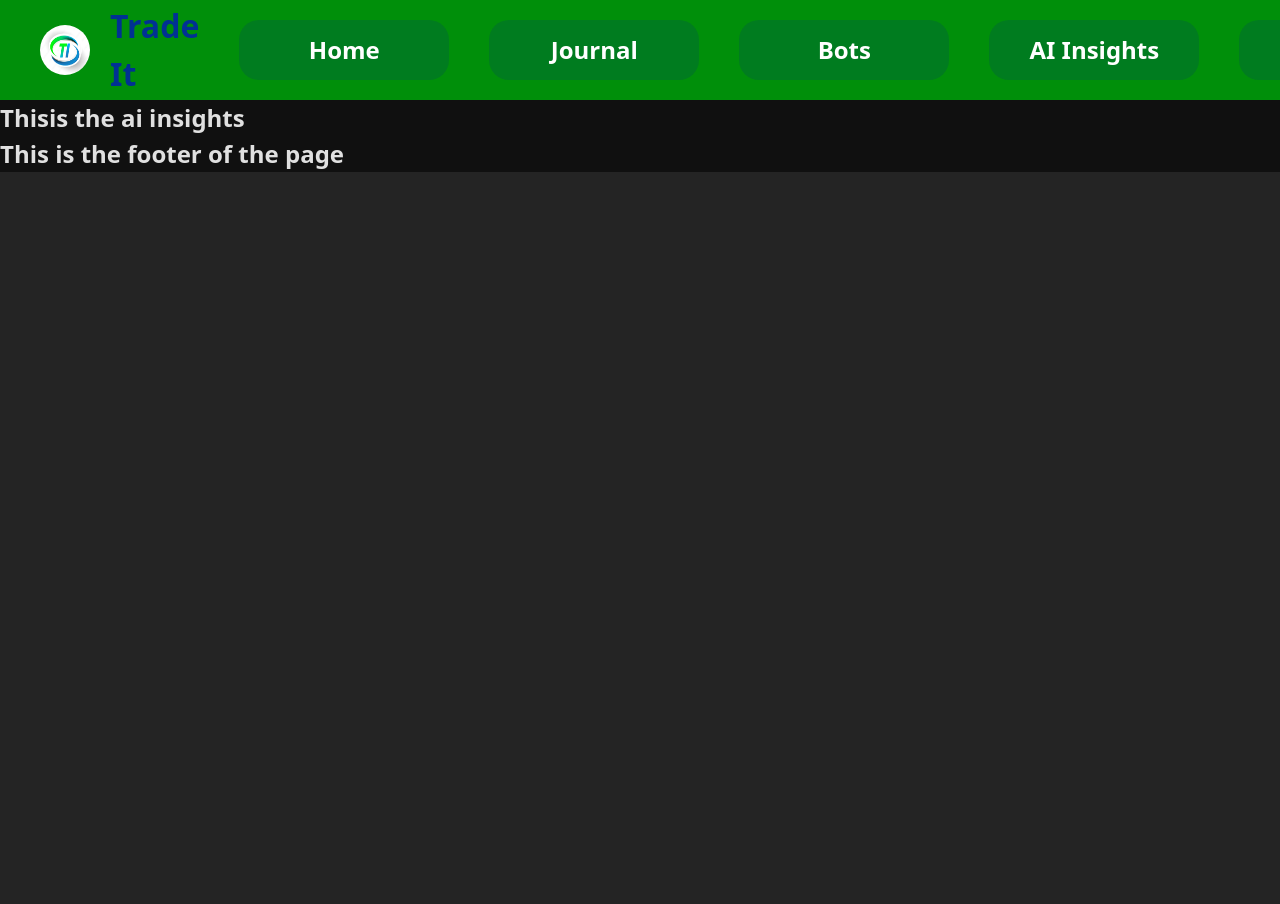
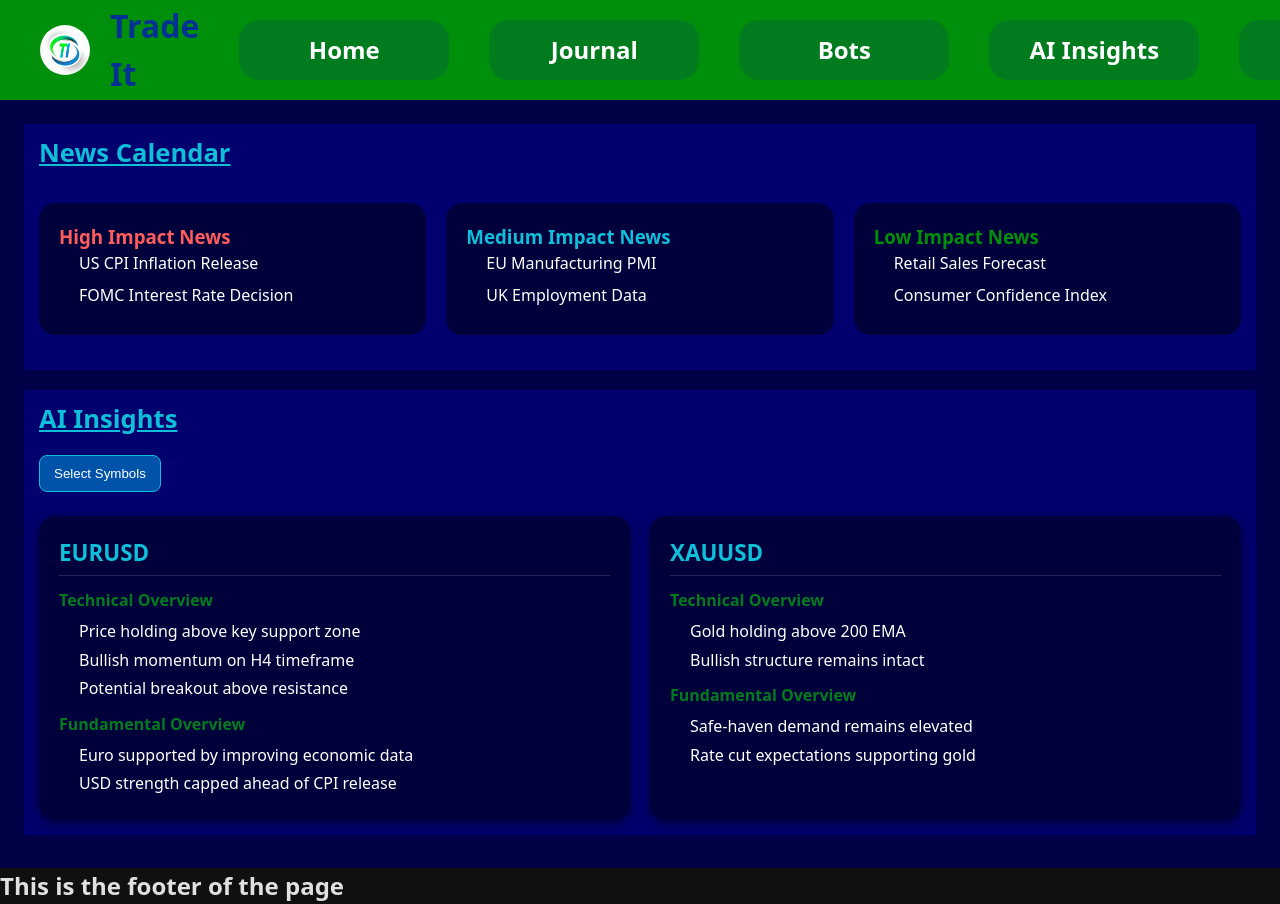
Before and after one commit to denis0f/trader, a React app in the folder frontend/: page /ai_insights in a window 1280 px wide. Shown: the top 904 px of the page. Before the commit the page ends 800 px from the top, so only its background shows below. Built offline with nearby package versions, Linux system fonts and the light colour scheme; the HTML template or start-up script is replaced by a standard one.

Commit message:
Add Ai_insights page and the css related to it

```diff
--- a/frontend/src/App.css
+++ b/frontend/src/App.css
@@ -471,3 +471,178 @@
 }
 
 /* End of Bots page styling */
+
+/* =========================
+   AI Insights Page
+========================= */
+
+.ai-container {
+  padding: 24px;
+  background-color: #000046;
+  min-height: 90vh;
+  display: flex;
+  flex-direction: column;
+  gap: 20px;
+}
+
+.ai-section {
+  background-color: #00006e;
+}
+
+.ai-header {
+  color: var(--color-blue-mid);
+  margin-bottom: 16px;
+  font-size: 1.6rem;
+  padding-left: 15px;
+  margin-top: 10px;
+  text-decoration: underline;
+}
+
+/* =========================
+   News Calendar
+========================= */
+
+.news-grid {
+  display: grid;
+  grid-template-columns: repeat(3, 1fr);
+  gap: 20px;
+  padding: 15px;
+
+}
+
+.news-card {
+  background: #00003b;
+  border-radius: 16px;
+  padding: 20px;
+  color: white;
+  margin-bottom: 20px;
+}
+
+.news-card ul {
+  list-style: circle;
+  padding-left: 20px;
+}
+
+.news-card li {
+  margin-bottom: 8px;
+}
+
+/* Impact coloring */
+.news-card.high h3 {
+  color: #ff5c5c; /* semantic red stays */
+}
+
+.news-card.medium h3 {
+  color: var(--color-blue-mid);
+}
+
+.news-card.low h3 {
+  color: var(--color-green-start);
+}
+
+/* =========================
+   Dropdown with Checkboxes
+========================= */
+
+.symbol-dropdown {
+  position: relative;
+  margin-bottom: 24px;
+  padding-left: 15px;
+}
+
+.dropdown-toggle {
+  background-color: var(--color-blue-light);
+  color: white;
+  border: 1px solid var(--color-blue-mid);
+  padding: 10px 14px;
+  border-radius: 8px;
+  cursor: pointer;
+}
+
+.dropdown-toggle:hover {
+  background-color: var(--color-blue-mid);
+}
+
+.dropdown-menu {
+  position: absolute;
+  top: 110%;
+  left: 15px;
+  background: var(--color-blue-logo-name);
+  border-radius: 10px;
+  padding: 12px;
+  width: 200px;
+  z-index: 10;
+  box-shadow: 0 4px 12px rgba(0, 0, 0, 0.6);
+}
+
+.dropdown-item {
+  display: flex;
+  align-items: center;
+  gap: 8px;
+  color: white;
+  margin-bottom: 8px;
+  cursor: pointer;
+}
+
+.dropdown-item input {
+  cursor: pointer;
+}
+
+/* =========================
+   Insights Grid
+========================= */
+
+.ai-insights-grid {
+  display: grid;
+  grid-template-columns: repeat(2, 1fr);
+  gap: 20px;
+  padding: 0 15px 15px;
+}
+
+.ai-insight-card {
+  background: #00003b;
+  border-radius: 16px;
+  padding: 20px;
+  color: white;
+  box-shadow: 0 4px 12px rgba(0, 0, 0, 0.45);
+}
+
+/* Symbol Header */
+.symbol-title {
+  color: var(--color-blue-mid);
+  font-size: 1.4rem;
+  margin-bottom: 12px;
+  border-bottom: 1px solid rgba(255, 255, 255, 0.15);
+  padding-bottom: 6px;
+}
+
+/* AI blocks */
+.ai-block h4 {
+  color: var(--color-green-mid);
+  margin-bottom: 8px;
+  margin-top: 12px;
+}
+
+.ai-block ul {
+  list-style: disc;
+  padding-left: 20px;
+}
+
+.ai-block li {
+  margin-bottom: 6px;
+  line-height: 1.4;
+}
+
+/* =========================
+   Responsive
+========================= */
+
+@media (max-width: 900px) {
+  .news-grid {
+    grid-template-columns: 1fr;
+  }
+
+  .ai-insights-grid {
+    grid-template-columns: 1fr;
+  }
+}
--- a/frontend/src/components/ai_insights_component/Ai_insights.tsx
+++ b/frontend/src/components/ai_insights_component/Ai_insights.tsx
@@ -1,11 +1,187 @@
+import "./../../App.css";
+import { useState } from "react";
 
+interface NewsItem {
+  title: string;
+}
 
-export default function Ai_insights(){
+interface SymbolInsight {
+  symbol: string;
+  technical: string[];
+  fundamental: string[];
+}
 
-    return (
-        <>
-            <h2>Thisis the ai insights</h2>
+/* ================= NEWS DATA ================= */
 
-        </>
-    )
-}
+const highImpactNews: NewsItem[] = [
+  { title: "US CPI Inflation Release" },
+  { title: "FOMC Interest Rate Decision" },
+];
+
+const mediumImpactNews: NewsItem[] = [
+  { title: "EU Manufacturing PMI" },
+  { title: "UK Employment Data" },
+];
+
+const lowImpactNews: NewsItem[] = [
+  { title: "Retail Sales Forecast" },
+  { title: "Consumer Confidence Index" },
+];
+
+/* ================= AI DATA ================= */
+
+const availableSymbols = ["EURUSD", "XAUUSD", "GBPUSD", "USDJPY", "BTCUSD"];
+
+const insightsData: SymbolInsight[] = [
+  {
+    symbol: "EURUSD",
+    technical: [
+      "Price holding above key support zone",
+      "Bullish momentum on H4 timeframe",
+      "Potential breakout above resistance",
+    ],
+    fundamental: [
+      "Euro supported by improving economic data",
+      "USD strength capped ahead of CPI release",
+    ],
+  },
+  {
+    symbol: "XAUUSD",
+    technical: [
+      "Gold holding above 200 EMA",
+      "Bullish structure remains intact",
+    ],
+    fundamental: [
+      "Safe-haven demand remains elevated",
+      "Rate cut expectations supporting gold",
+    ],
+  },
+  {
+    symbol: "GBPUSD",
+    technical: [
+      "Price rejecting resistance",
+      "Bearish RSI divergence forming",
+    ],
+    fundamental: [
+      "BoE uncertainty weighing on GBP",
+      "USD remains range-bound",
+    ],
+  },
+];
+
+/* ================= COMPONENT ================= */
+
+const AiInsights = () => {
+  const [dropdownOpen, setDropdownOpen] = useState(false);
+  const [selectedSymbols, setSelectedSymbols] = useState<string[]>([
+    "EURUSD",
+    "XAUUSD",
+  ]);
+
+  const toggleSymbol = (symbol: string) => {
+    setSelectedSymbols((prev) =>
+      prev.includes(symbol)
+        ? prev.filter((s) => s !== symbol)
+        : [...prev, symbol]
+    );
+  };
+
+  return (
+    <div className="ai-container">
+      {/* ================= News Calendar ================= */}
+      <section className="ai-section">
+        <h2 className="ai-header">News Calendar</h2>
+
+        <div className="news-grid">
+          <div className="news-card high">
+            <h3>High Impact News</h3>
+            <ul>
+              {highImpactNews.map((news, i) => (
+                <li key={i}>{news.title}</li>
+              ))}
+            </ul>
+          </div>
+
+          <div className="news-card medium">
+            <h3>Medium Impact News</h3>
+            <ul>
+              {mediumImpactNews.map((news, i) => (
+                <li key={i}>{news.title}</li>
+              ))}
+            </ul>
+          </div>
+
+          <div className="news-card low">
+            <h3>Low Impact News</h3>
+            <ul>
+              {lowImpactNews.map((news, i) => (
+                <li key={i}>{news.title}</li>
+              ))}
+            </ul>
+          </div>
+        </div>
+      </section>
+
+      {/* ================= AI Insights ================= */}
+      <section className="ai-section">
+        <h2 className="ai-header">AI Insights</h2>
+
+        {/* Dropdown with checkboxes */}
+        <div className="symbol-dropdown">
+          <button
+            className="dropdown-toggle"
+            onClick={() => setDropdownOpen(!dropdownOpen)}
+          >
+            Select Symbols
+          </button>
+
+          {dropdownOpen && (
+            <div className="dropdown-menu">
+              {availableSymbols.map((symbol) => (
+                <label key={symbol} className="dropdown-item">
+                  <input
+                    type="checkbox"
+                    checked={selectedSymbols.includes(symbol)}
+                    onChange={() => toggleSymbol(symbol)}
+                  />
+                  {symbol}
+                </label>
+              ))}
+            </div>
+          )}
+        </div>
+
+        {/* Insights Grid */}
+        <div className="ai-insights-grid">
+          {insightsData
+            .filter((item) => selectedSymbols.includes(item.symbol))
+            .map((item) => (
+              <div key={item.symbol} className="ai-insight-card">
+                <h3 className="symbol-title">{item.symbol}</h3>
+
+                <div className="ai-block">
+                  <h4>Technical Overview</h4>
+                  <ul>
+                    {item.technical.map((point, i) => (
+                      <li key={i}>{point}</li>
+                    ))}
+                  </ul>
+                </div>
+
+                <div className="ai-block">
+                  <h4>Fundamental Overview</h4>
+                  <ul>
+                    {item.fundamental.map((point, i) => (
+                      <li key={i}>{point}</li>
+                    ))}
+                  </ul>
+                </div>
+              </div>
+            ))}
+        </div>
+      </section>
+    </div>
+  );
+};
+
+export default AiInsights;
```
